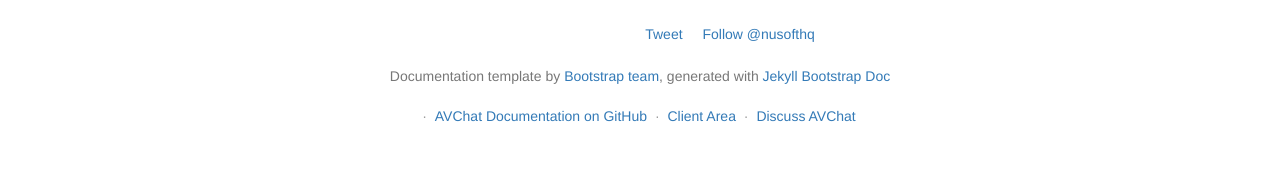
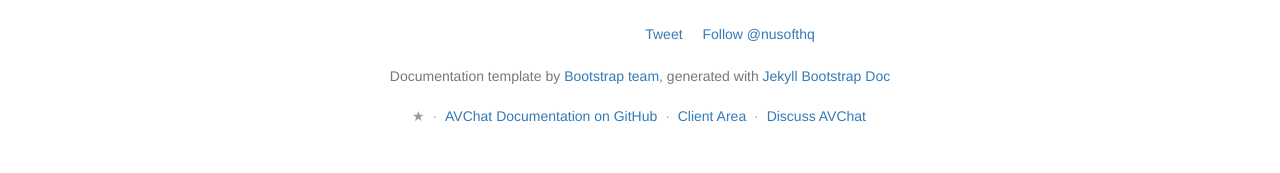
Before and after one commit to nusofthq/avchat-documentation, a Jekyll site: the page built from index.md, in a window 1280 px wide. Shown: the part 1139-1312 px from the top of the page. Built offline with Jekyll 4.4.1, drawn with Linux system fonts in a browser that asks for light colours; nearby versions of some CDN libraries; comment, search, counter and statistics services are not loaded; grey boxes are pictures that could not be loaded.

Commit message:
updated links in footer

```diff
--- a/_layouts/index.html
+++ b/_layouts/index.html
@@ -178,8 +178,8 @@
       </p>
 
       <ul class="bs-docs-footer-links muted">
-        <!--<li>Currently v{{site.version}}</li>-->
-      {% for l in site.footerLinks %}
+        <li>★</li>
+        {% for l in site.footerLinks %}
         <li>&middot;</li>
         <li><a href="{{l.url}}">{{l.title}}</a></li>
       {% endfor %}
```
